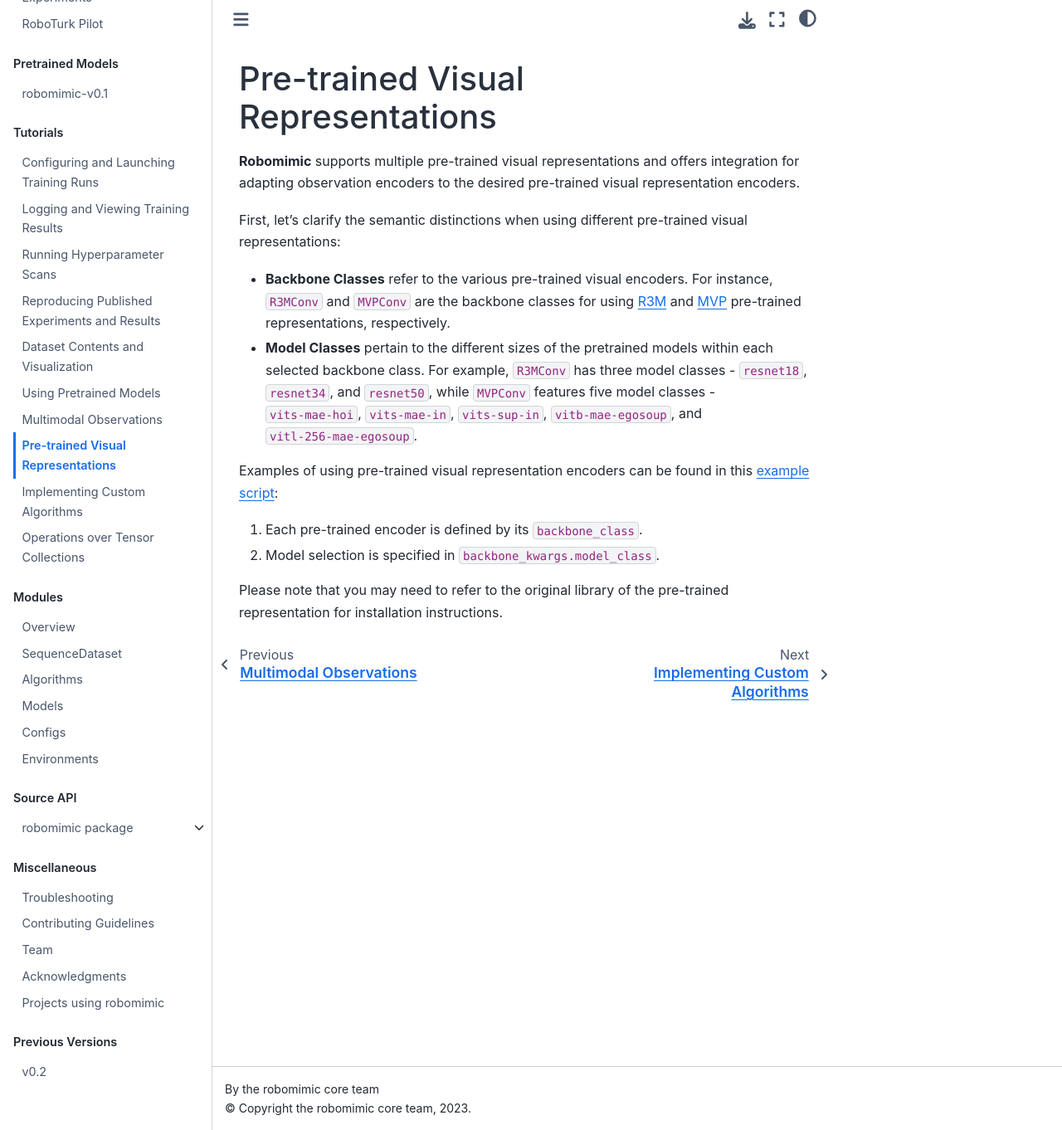
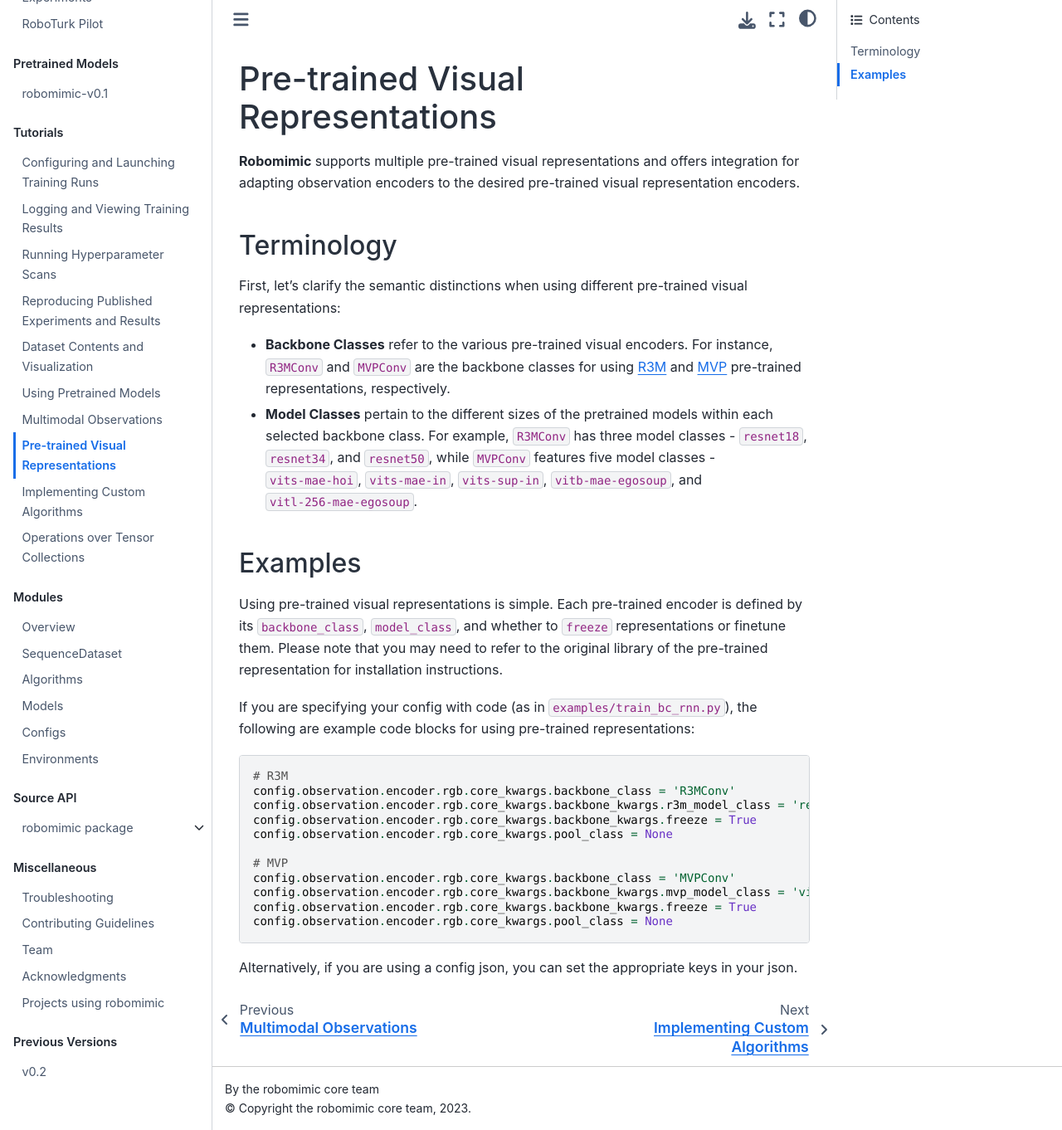
Before and after one commit to ARISE-Initiative/robomimic, a Sphinx documentation site: the page built from docs/tutorials/pretrained_representations.md, in a window 1280 px wide and 1362 px high. Shown: the whole window at 83% size. Built offline with Sphinx 7.4.7 and the Sphinx Book theme 1.1.4, drawn with Linux system fonts in a browser that asks for light colours; pages that are not in the unit, such as notebooks, are missing from menus.

Commit message:
update pretrained reps tutorial

````diff
--- a/docs/tutorials/pretrained_representations.md
+++ b/docs/tutorials/pretrained_representations.md
@@ -1,14 +1,32 @@
 # Pre-trained Visual Representations
 
 **Robomimic** supports multiple pre-trained visual representations and offers integration for adapting observation encoders to the desired pre-trained visual representation encoders.
+
+## Terminology
 
 First, let's clarify the semantic distinctions when using different pre-trained visual representations:
 
 - **Backbone Classes** refer to the various pre-trained visual encoders. For instance, `R3MConv` and `MVPConv` are the backbone classes for using [R3M](https://arxiv.org/abs/2203.12601) and [MVP](https://arxiv.org/abs/2203.06173) pre-trained representations, respectively.
 - **Model Classes** pertain to the different sizes of the pretrained models within each selected backbone class. For example, `R3MConv` has three model classes - `resnet18`, `resnet34`, and `resnet50`, while `MVPConv` features five model classes - `vits-mae-hoi`, `vits-mae-in`, `vits-sup-in`, `vitb-mae-egosoup`, and `vitl-256-mae-egosoup`.
 
-Examples of using pre-trained visual representation encoders can be found in this [example script](https://github.com/ARISE-Initiative/robomimic/blob/master/examples/train_bc_rnn.py#L137):
-1. Each pre-trained encoder is defined by its `backbone_class`.
-2. Model selection is specified in `backbone_kwargs.model_class`.
+## Examples
 
-Please note that you may need to refer to the original library of the pre-trained representation for installation instructions.
+Using pre-trained visual representations is simple. Each pre-trained encoder is defined by its `backbone_class`, `model_class`, and whether to `freeze` representations or finetune them. Please note that you may need to refer to the original library of the pre-trained representation for installation instructions.
+
+If you are specifying your config with code (as in `examples/train_bc_rnn.py`), the following are example code blocks for using pre-trained representations:
+
+```python
+# R3M
+config.observation.encoder.rgb.core_kwargs.backbone_class = 'R3MConv'                         # R3M backbone for image observations (unused if no image observations)
+config.observation.encoder.rgb.core_kwargs.backbone_kwargs.r3m_model_class = 'resnet18'       # R3M model class (resnet18, resnet34, resnet50)
+config.observation.encoder.rgb.core_kwargs.backbone_kwargs.freeze = True                      # whether to freeze network during training or allow finetuning
+config.observation.encoder.rgb.core_kwargs.pool_class = None                                  # no pooling class for pretraining model
+
+# MVP
+config.observation.encoder.rgb.core_kwargs.backbone_class = 'MVPConv'                                   # MVP backbone for image observations (unused if no image observations)
+config.observation.encoder.rgb.core_kwargs.backbone_kwargs.mvp_model_class = 'vitb-mae-egosoup'         # MVP model class (vits-mae-hoi, vits-mae-in, vits-sup-in, vitb-mae-egosoup, vitl-256-mae-egosoup)
+config.observation.encoder.rgb.core_kwargs.backbone_kwargs.freeze = True                      # whether to freeze network during training or allow finetuning
+config.observation.encoder.rgb.core_kwargs.pool_class = None                                            # no pooling class for pretraining model
+```
+
+Alternatively, if you are using a config json, you can set the appropriate keys in your json.
````
